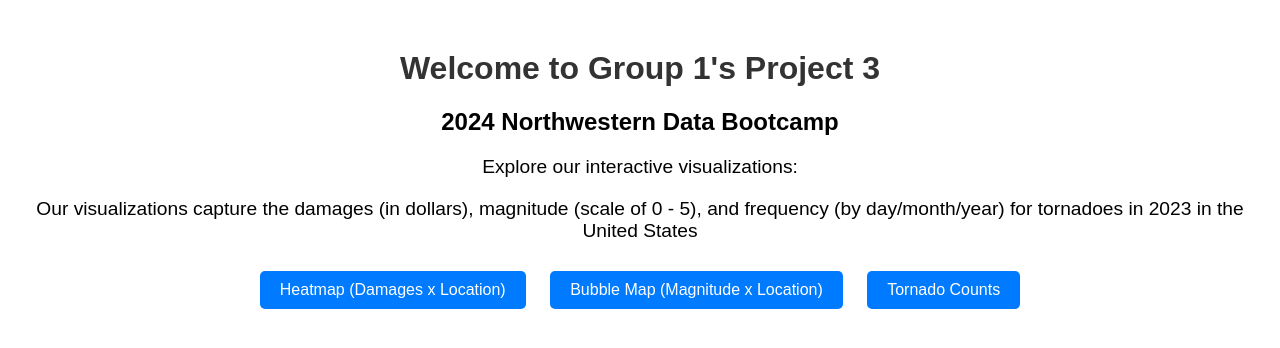
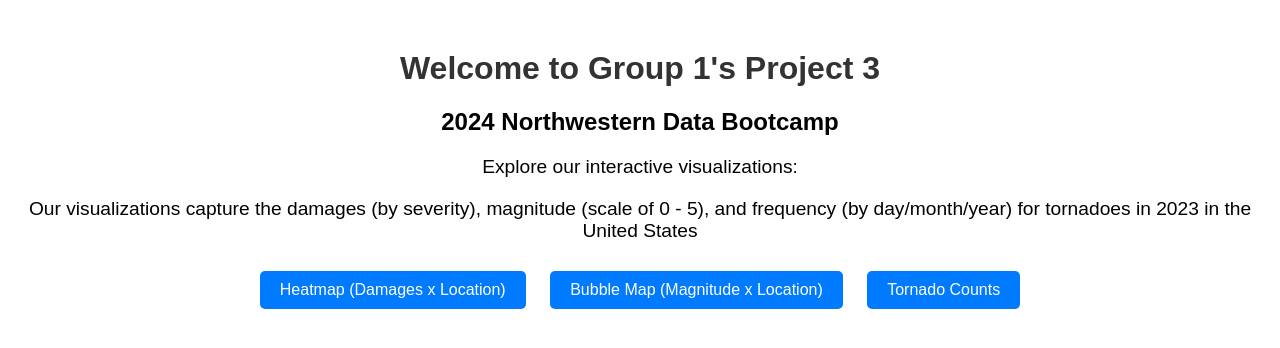
Before and after one commit to fbarffmann/tornado-damage-dashboard, a Flask app: page / in a window 1280 px wide. Shown: the top 348 px of the page. Run offline with Flask 3, Linux system fonts and the light colour scheme.

Commit message:
Updated wording on homepage, uploaded visuals, updated README

```diff
--- a/templates/homepage.html
+++ b/templates/homepage.html
@@ -34,7 +34,7 @@
     <h1>Welcome to Group 1's Project 3</h1>
     <h2>2024 Northwestern Data Bootcamp</h2>
     <p>Explore our interactive visualizations:</p>
-    <p>Our visualizations capture the damages (in dollars), magnitude (scale of 0 - 5), and frequency (by day/month/year) for tornadoes in 2023 in the United States</p>
+    <p>Our visualizations capture the damages (by severity), magnitude (scale of 0 - 5), and frequency (by day/month/year) for tornadoes in 2023 in the United States</p>
     <a href="{{ url_for('heat') }}">Heatmap (Damages x Location)</a>
     <a href="{{ url_for('bubble') }}">Bubble Map (Magnitude x Location)</a>
     <a href="{{ url_for('tornado_counts') }}">Tornado Counts</a>
```
Also changed, not shown: README.md, visuals/Tornado Counts by Day.png (added), visuals/Tornado Counts by Month.png (added), visuals/Tornado Damages.png (added), visuals/Tornado Magnitudes.png (added), visuals_inspiration/1950-2018_annual_tornadoes.JPG (deleted), visuals_inspiration/2023_all_severe_weather_reports.png (deleted), visuals_inspiration/2023_severe_weather_watches_by_county.png (deleted).
